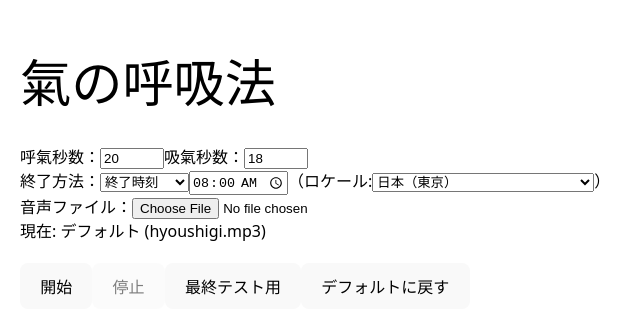
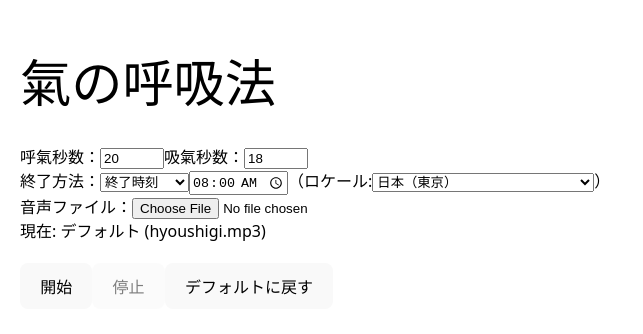
Before and after one commit to mrhannah0622/Ki-breathing, a React (Vite) app: page / in a window 1280 px wide. Shown: the top 334 px of the page, without its empty margins (0-643 px from the left). Built offline with nearby package versions, Linux system fonts and the light colour scheme.

Commit message:
delete test button

```diff
--- a/src/App.jsx
+++ b/src/App.jsx
@@ -281,9 +281,6 @@ const resetToDefault = () => {
           >
             停止
           </button>
-          <button onClick={doFinal} >
-            最終テスト用
-          </button>
           <button onClick={resetToDefault}>デフォルトに戻す</button>
           </div>
       </div>
```
